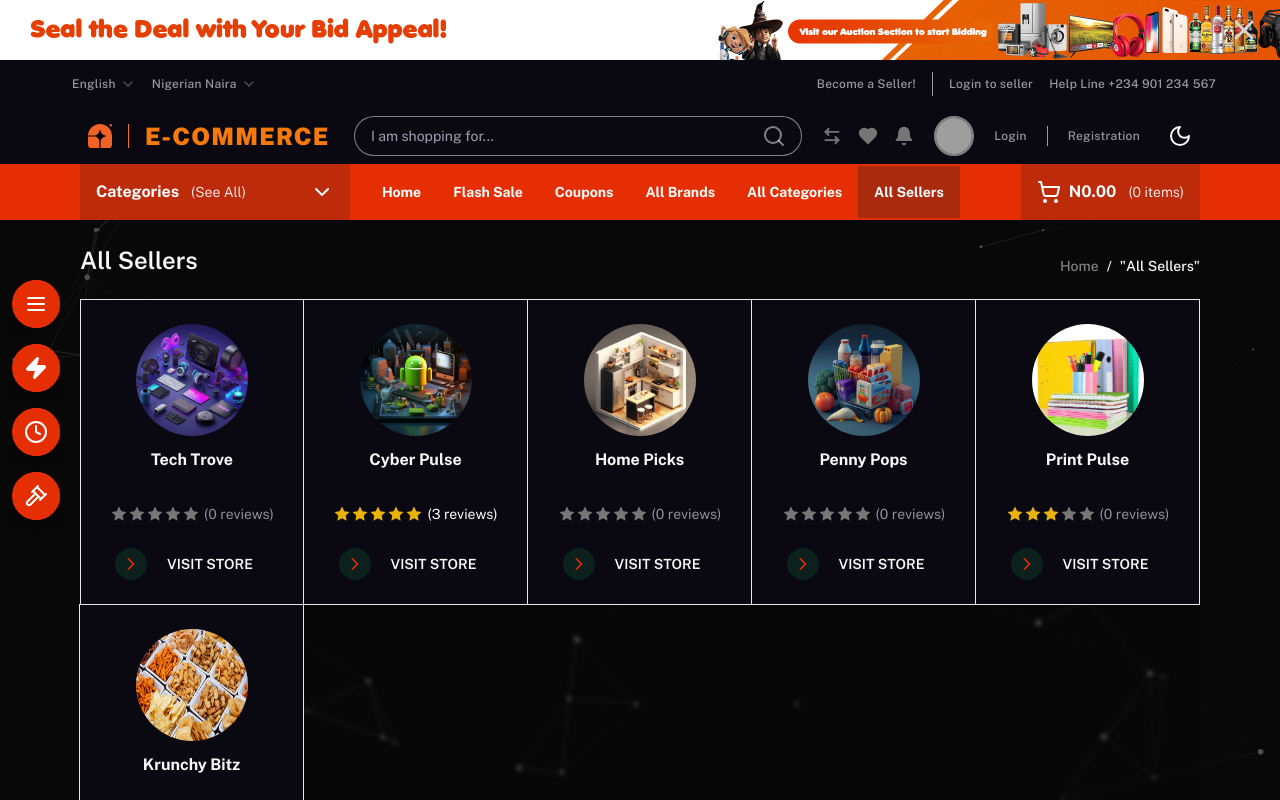
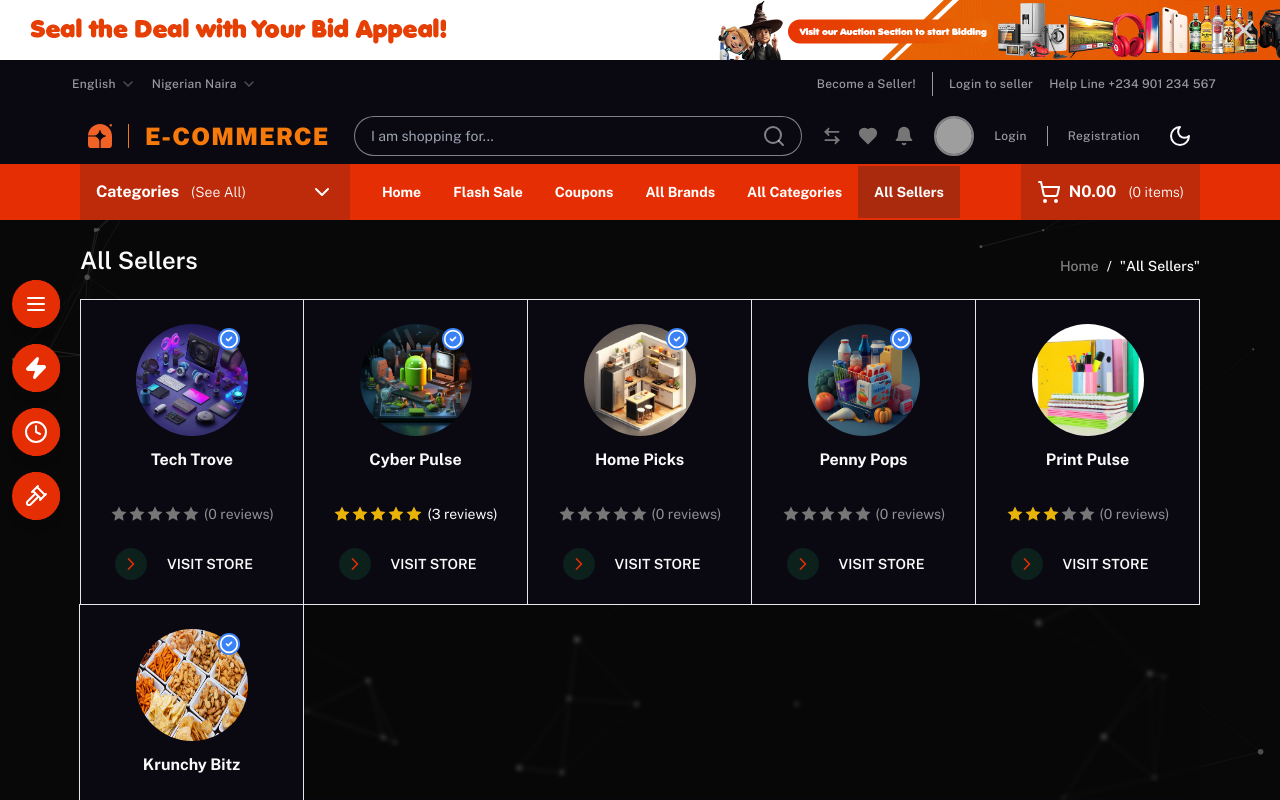
Before and after one commit to Kingjohneycodey/ecommerce-p1, a React (Vite) app: page /sellers in a window 1280 px wide. Shown: the top 800 px of the page. Built offline with nearby package versions, Linux system fonts and the light colour scheme; grey boxes are pictures that could not be loaded.

Commit message:
add verification mark

```diff
--- a/src/components/sellers/SellerCard.jsx
+++ b/src/components/sellers/SellerCard.jsx
@@ -1,7 +1,10 @@
 import { Link } from 'react-router-dom'
 import { Rating } from '../ui/Rating'
 import { cn } from '@/lib/utils'
-import { ChevronRightIcon } from 'lucide-react'
+import {
+  CheckCircle2Icon,
+  ChevronRightIcon,
+} from 'lucide-react'
 
 export function SellerCard({
   id,
@@ -10,6 +13,7 @@ export function SellerCard({
   rating,
   reviews,
   className,
+  verified,
 }) {
   return (
     <div
@@ -18,12 +22,19 @@ export function SellerCard({
         className
       )}
     >
+      <div className="relative mx-auto w-fit">
         <div className="mx-auto mb-3 size-28 overflow-hidden rounded-full max-sm:size-20">
           <img
             src={image}
             alt={name}
             className="size-full scale-100 transition-transform duration-200 ease-out group-hover/sellerCard:scale-110"
           />
+        </div>
+        {verified && (
+          <span className="absolute right-2 top-1 inline-block rounded-full bg-blue-500 p-px">
+            <CheckCircle2Icon className="size-5 text-white" />
+          </span>
+        )}
       </div>
 
       <h2 className="mb-8 line-clamp-2 w-full truncate text-balance px-2 font-bold">
```
Lines whose indentation alone changed are shown as unchanged.
